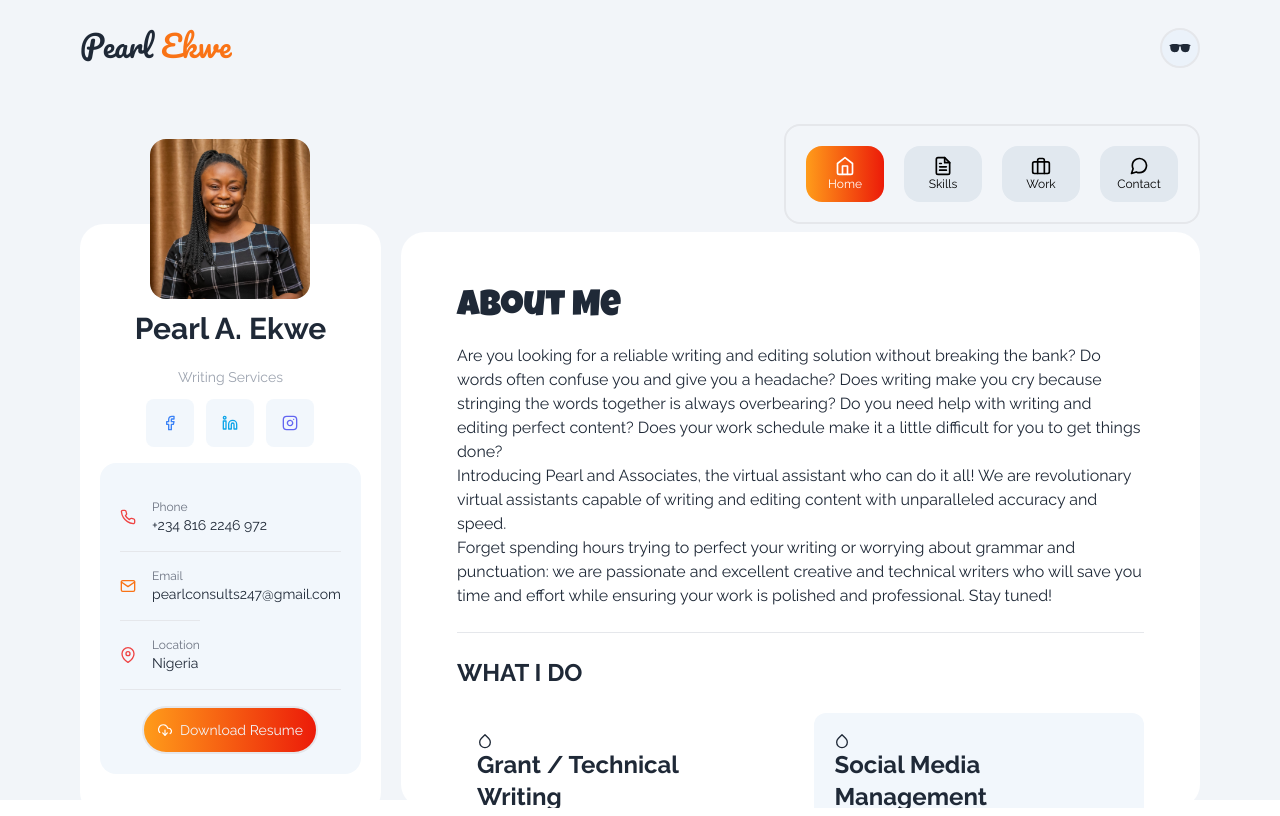
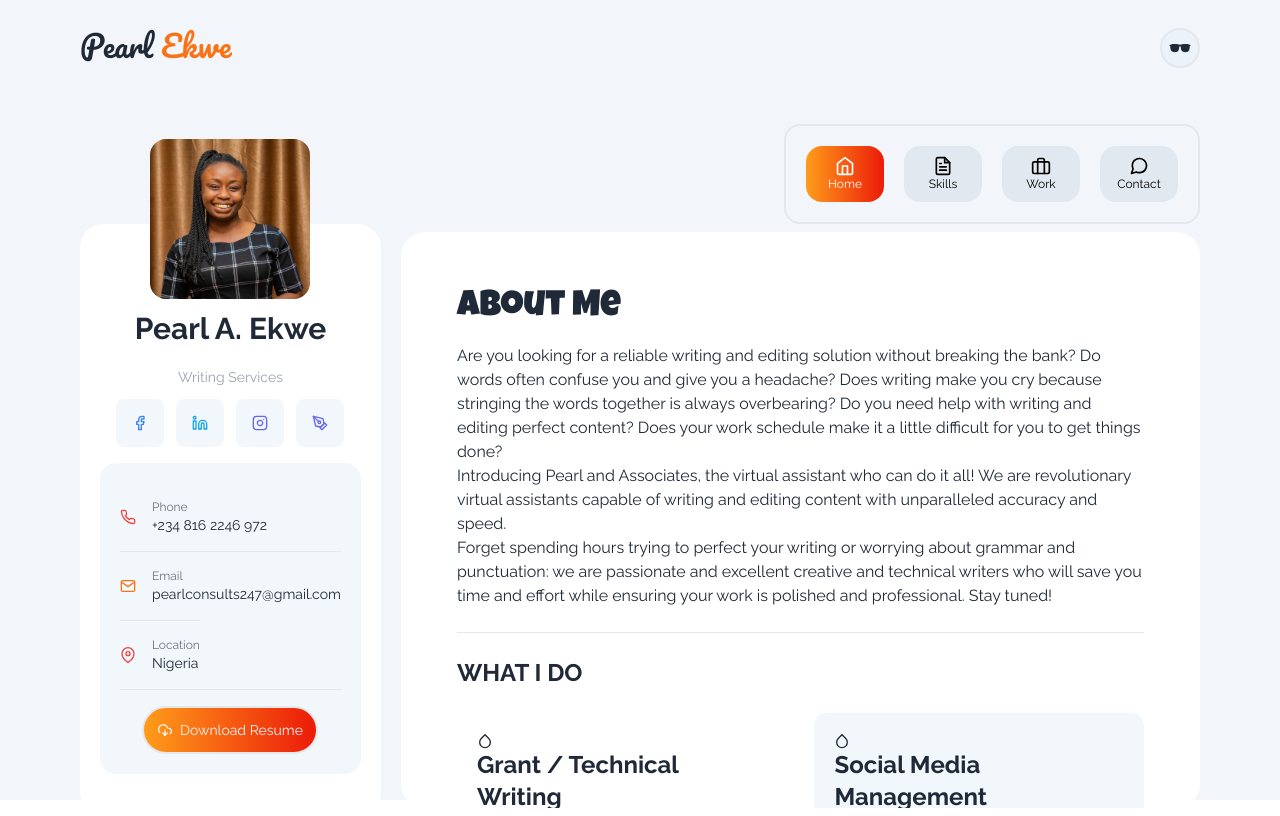
Before and after one commit to Dimmaweb20/Pearl-Ekwe, a Next.js app: page / in a window 1280 px wide. Built offline with nearby package versions, Linux system fonts and the light colour scheme.

Commit message:
fixing document

```diff
--- a/components/Aside.tsx
+++ b/components/Aside.tsx
@@ -1,4 +1,4 @@
-import { FiDownloadCloud, FiFacebook, FiInstagram, FiLinkedin, FiMail, FiMapPin, FiPhone } from 'react-icons/fi'
+import { FiDownloadCloud, FiFacebook, FiInstagram, FiLinkedin, FiMail, FiMapPin, FiPenTool, FiPhone } from 'react-icons/fi'
 import Link from "next/link";
 
 export default function Aside() {
@@ -22,6 +22,9 @@ export default function Aside() {
                 </Link>
                 <Link href={'https://www.instagram.com/p.e.ar.l?igsh=M29nOWppNzY0MHBk'} target="_blank" className="bg-[#F2F7FC] dark:bg-slate-300 p-4 rounded-lg">
                     <FiInstagram size={16} className='text-indigo-500' />
+                </Link>
+                <Link href={'https://medium.com/@creativepulse247'} target="_blank" className="bg-[#F2F7FC] dark:bg-slate-300 p-4 rounded-lg">
+                    <FiPenTool size={16} className='text-indigo-500' />
                 </Link>
             </div>
 
```
